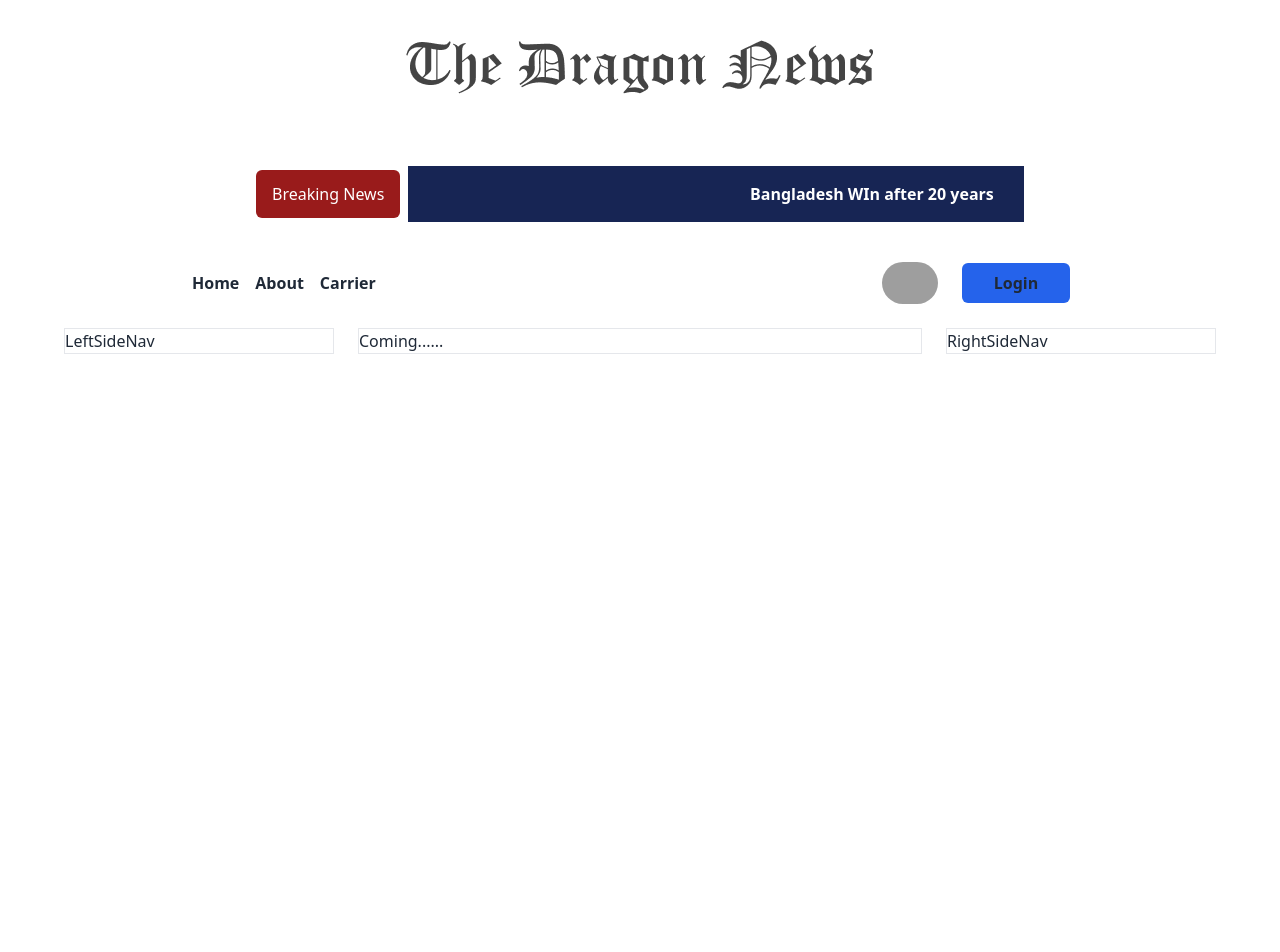
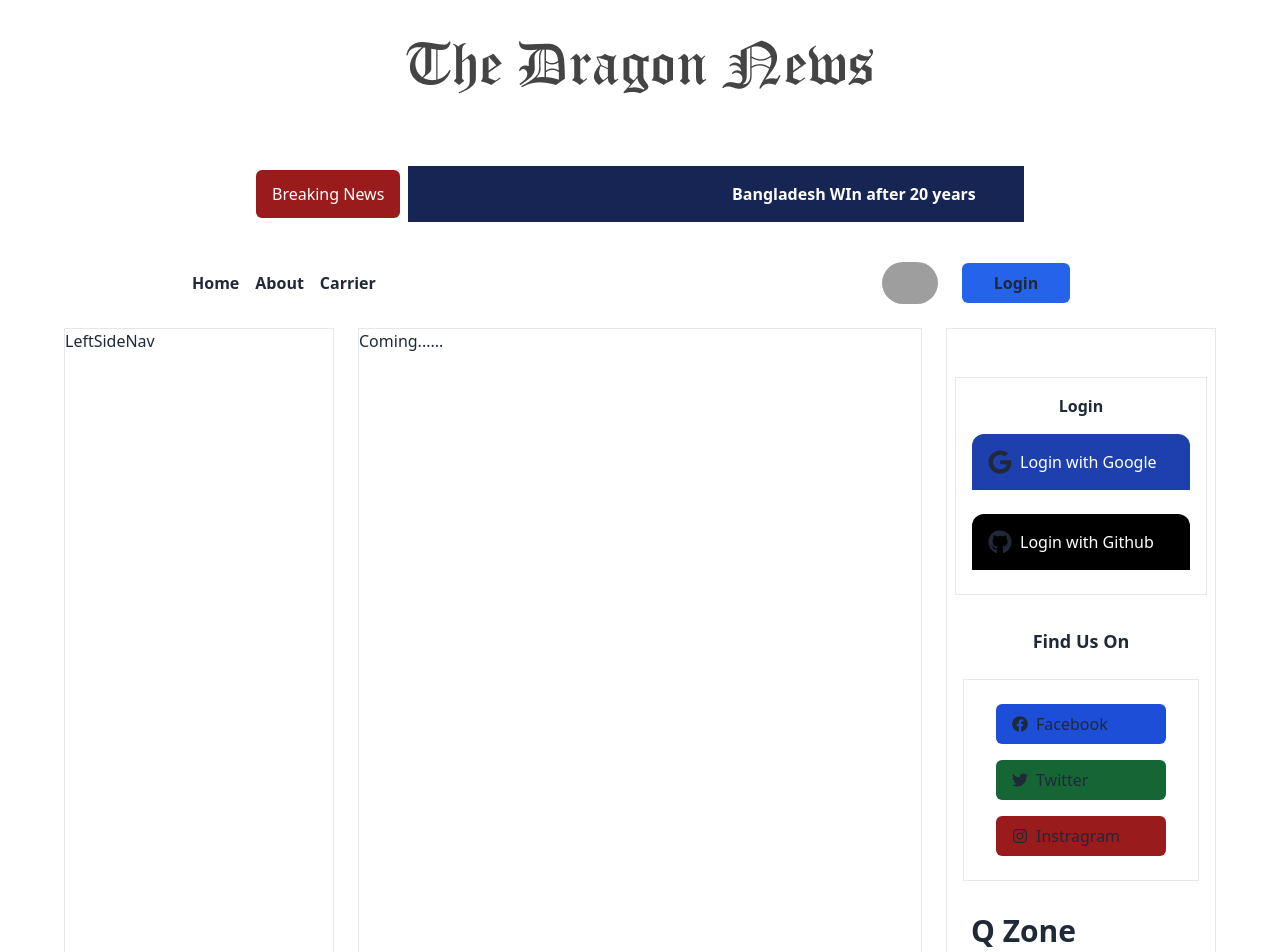
Before and after one commit to sakibhasan-24/news-time, a React (Vite) app: page / in a window 1280 px wide. Shown: the top 952 px of the page. Before the commit the page ends 800 px from the top, so only its background shows below. Built offline with nearby package versions, Linux system fonts and the light colour scheme; grey boxes are pictures that could not be loaded.

Commit message:
design left nav

```diff
--- a/package.json
+++ b/package.json
@@ -17,6 +17,7 @@
     "react": "^18.2.0",
     "react-dom": "^18.2.0",
     "react-fast-marquee": "^1.6.2",
+    "react-icons": "^4.12.0",
     "react-router-dom": "^6.19.0",
     "sort-by": "^1.2.0"
   },
--- a/src/pages/Common/RightSideNav/RightSideNav.jsx
+++ b/src/pages/Common/RightSideNav/RightSideNav.jsx
@@ -1,5 +1,86 @@
 import React from "react";
+import qZoneOne from "../../../assets/qZone1.png";
+import qZoneTwo from "../../../assets/qZone2.png";
+import qZoneThree from "../../../assets/qZone3.png";
+import bg from "../../../assets/bg1.png";
+import {
+  FaFacebook,
+  FaGithub,
+  FaGoogle,
+  FaInstagram,
+  FaTwitter,
+} from "react-icons/fa";
 
 export default function RightSideNav() {
-  return <div>RightSideNav</div>;
+  return (
+    <div className="my-12">
+      <div className="border px-2 mx-2">
+        <div>
+          <h1 className="text-center my-4 font-bold">Login</h1>
+        </div>
+        <div className="flex gap-2 items-center text-center mx p-4 rounded-t-xl mx-2 bg-blue-800">
+          <FaGoogle className="text-2xl" />
+
+          <button className="x text-white ">Login with Google</button>
+        </div>
+        <div className="my-6 flex gap-2 items-center text-center mx p-4 rounded-t-xl mx-2 bg-black">
+          <FaGithub className="text-2xl" />
+
+          <button className="x text-white ">Login with Github</button>
+        </div>
+      </div>
+      <div className="my-8">
+        <h1 className="font-bold text-lg text-center">Find Us On</h1>
+        <section className="my-6 mx-4 border p-6 space-y-4">
+          <div className="flex items-center  gap-2 mx-2 bg-blue-700 px-4 py-2 rounded-md">
+            <FaFacebook />
+            <p>Facebook</p>
+          </div>
+          <div className="flex items-center gap-2 mx-2 bg-green-800 px-4 py-2 rounded-md">
+            <FaTwitter />
+            <p>Twitter</p>
+          </div>
+          <div className="flex items-center gap-2 mx-2 bg-red-800 px-4 py-2 rounded-md">
+            <FaInstagram />
+            <p>Instragram</p>
+          </div>
+        </section>
+      </div>
+      {/* q zone */}
+      <div className="mx-2 px-4">
+        <h1 className="text-3xl font-bold my-6">Q Zone</h1>
+        <section>
+          <div>
+            <img src={qZoneThree} alt="third" />
+          </div>
+          <div>
+            <img src={qZoneOne} alt="third" />
+          </div>
+          <div>
+            <img src={qZoneTwo} alt="third" />
+          </div>
+        </section>
+      </div>
+      {/* end of q zone */}
+      <div>
+        <section
+          className="bg-blue-800 mx-6 px-2 rounded-lg"
+          style={{ backgroundImage: { bg } }}
+        >
+          <div className="hero-content text-center text-neutral-content">
+            <div className="">
+              <h1 className="mb-5 text-3xl font-bold">
+                Create an Amazing Newspaper
+              </h1>
+              <p className="mb-5">
+                Discover thousands of options, easy to customize layouts,
+                one-click to import demo and much more.
+              </p>
+              <button className="btn btn-primary">Learn More</button>
+            </div>
+          </div>
+        </section>
+      </div>
+    </div>
+  );
 }
```
Also changed, not shown: 1 other file (tests, documents, lock files or other folders).
